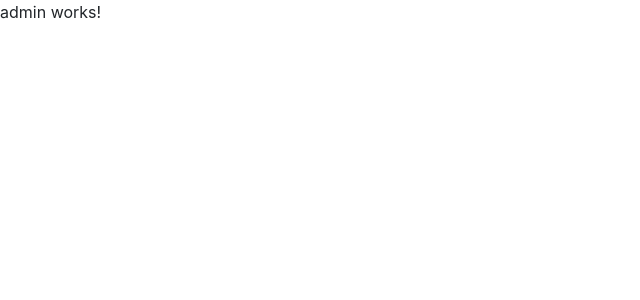
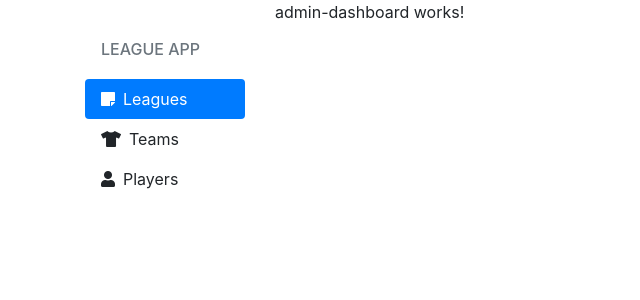
Before and after one commit to carlthenimrod/league-ng, an Angular app: page /admin in a window 1280 px wide. Shown: the top 300 px of the page, without its empty margins (0-640 px from the left). Built offline with nearby package versions, Linux system fonts and the light colour scheme.

Commit message:
Added sidebar, updated font-awesome

```diff
--- a/angular.json
+++ b/angular.json
@@ -28,7 +28,7 @@
             ],
             "styles": [
               "node_modules/bootstrap/scss/bootstrap.scss",
-              "node_modules/font-awesome/scss/font-awesome.scss",
+              "node_modules/@fortawesome/fontawesome-free/css/all.css",
               "src/styles.scss"
             ],
             "scripts": []
--- a/package.json
+++ b/package.json
@@ -20,9 +20,9 @@
     "@angular/platform-browser": "^7.0.0",
     "@angular/platform-browser-dynamic": "^7.0.0",
     "@angular/router": "^7.0.0",
+    "@fortawesome/fontawesome-free": "^5.4.1",
     "bootstrap": "^4.1.3",
     "core-js": "^2.5.4",
-    "font-awesome": "^4.7.0",
     "rxjs": "~6.3.3",
     "zone.js": "~0.8.26"
   },
--- /dev/null
+++ b/src/app/admin/admin-sidebar/admin-sidebar.component.html
@@ -0,0 +1,29 @@
+<h6 class="sidebar-heading p-3 mt-4 mb-1 text-muted text-uppercase">
+  <span>League App</span>
+</h6>
+
+<ul class="nav nav-pills flex-column">
+  <li class="nav-item">
+    <a class="nav-link active" [routerLink]="['/admin']">
+      <i class="fa fa-sticky-note mr-2"></i>
+
+      <span class="mr-2">Leagues</span>
+    </a>
+  </li>
+
+  <li class="nav-item">
+    <a class="nav-link disabled">
+      <i class="fas fa-tshirt mr-2"></i>
+
+      <span class="mr-2">Teams</span>
+    </a>
+  </li>
+
+  <li class="nav-item">
+    <a class="nav-link disabled">
+      <i class="fa fa-user mr-2"></i>
+
+      <span class="mr-2">Players</span>
+    </a>
+  </li>
+</ul>
--- /dev/null
+++ b/src/app/admin/admin-sidebar/admin-sidebar.component.ts
@@ -0,0 +1,15 @@
+import { Component, OnInit } from '@angular/core';
+
+@Component({
+  selector: 'app-admin-sidebar',
+  templateUrl: './admin-sidebar.component.html',
+  styleUrls: ['./admin-sidebar.component.scss']
+})
+export class AdminSidebarComponent implements OnInit {
+
+  constructor() { }
+
+  ngOnInit() {
+  }
+
+}
--- a/src/app/admin/admin.component.html
+++ b/src/app/admin/admin.component.html
@@ -1,3 +1,11 @@
-<p>
-  admin works!
-</p>
+<div class="container">
+  <div class="row">
+    <div class="col-2">
+      <app-admin-sidebar></app-admin-sidebar>
+    </div>
+
+    <div class="col-10">
+      <router-outlet></router-outlet>
+    </div>
+  </div>
+</div>
--- a/src/app/admin/admin.module.ts
+++ b/src/app/admin/admin.module.ts
@@ -4,6 +4,7 @@ import { CommonModule } from '@angular/common';
 import { AdminRoutingModule } from './admin-routing.module';
 import { AdminComponent } from './admin.component';
 import { AdminDashboardComponent } from './admin-dashboard/admin-dashboard.component';
+import { AdminSidebarComponent } from './admin-sidebar/admin-sidebar.component';
 
 @NgModule({
   imports: [
@@ -12,7 +13,8 @@ import { AdminDashboardComponent } from './admin-dashboard/admin-dashboard.compo
   ],
   declarations: [
     AdminComponent,
-    AdminDashboardComponent
+    AdminDashboardComponent,
+    AdminSidebarComponent
   ]
 })
 export class AdminModule { }
```
Also changed, not shown: src/app/admin/admin-sidebar/admin-sidebar.component.scss (added), 1 other file (tests, documents, lock files or other folders).
